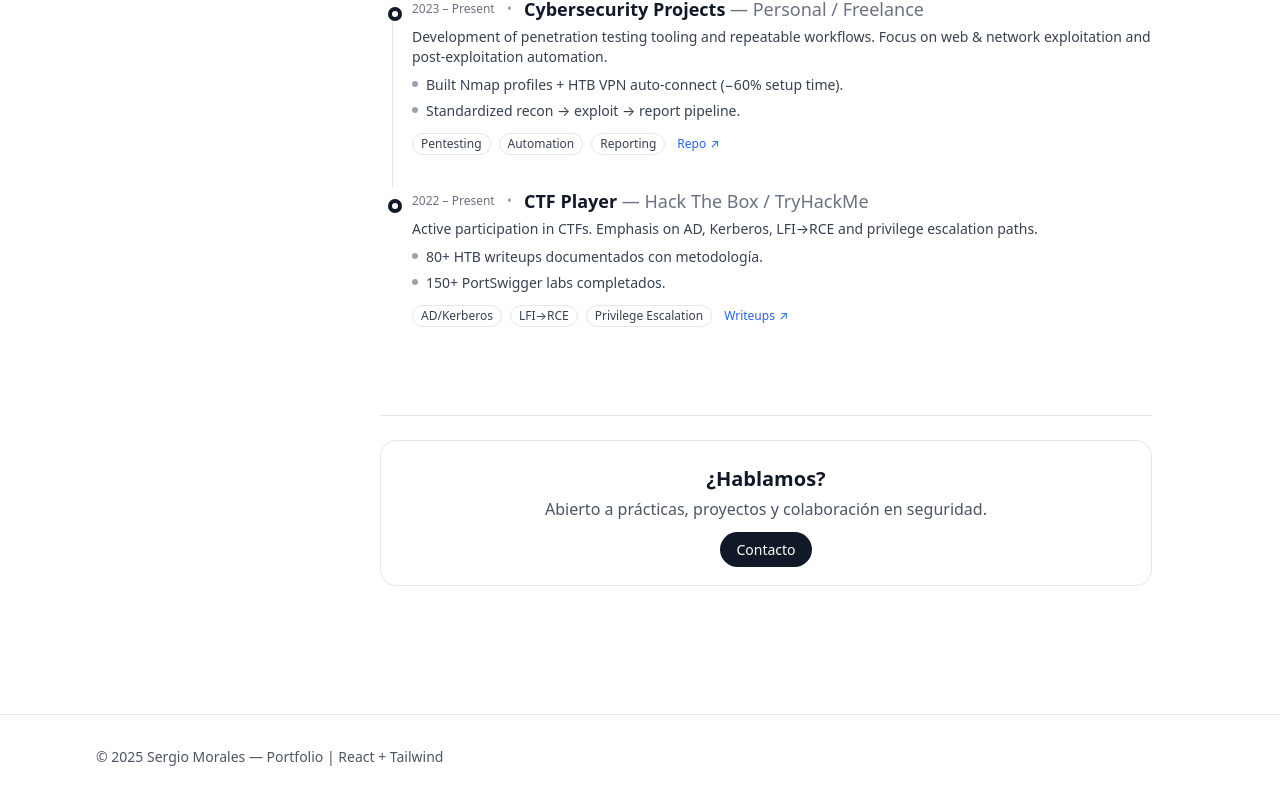
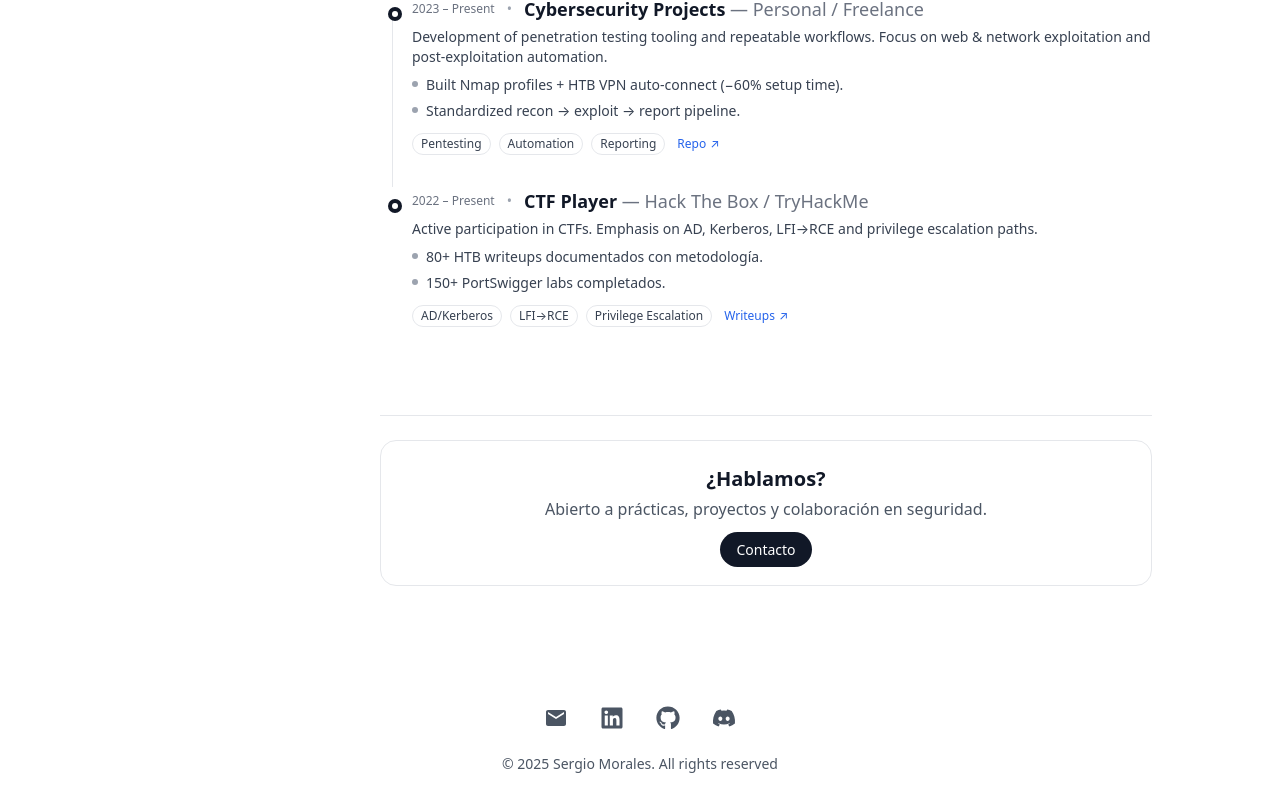
Before and after one commit to sergiomduran/sergiomduran.github.io, a React (Vite) app: page / in a window 1280 px wide. Shown: the part 1523-2335 px from the top of the page. Built offline with nearby package versions, Linux system fonts and the light colour scheme.

Commit message:
style(ui): tidy footer copy and layout polish

```diff
--- a/src/components/Footer.jsx
+++ b/src/components/Footer.jsx
@@ -1,8 +1,55 @@
+import { MdEmail } from 'react-icons/md';
+import { FaLinkedin, FaGithub, FaDiscord } from 'react-icons/fa';
+
 export default function Footer() {
+  const year = new Date().getFullYear();
+
   return (
-    <footer className="border-t border-gray-200 dark:border-gray-800 py-8 mt-12">
-      <div className="max-w-6xl mx-auto px-4 sm:px-6 lg:px-8 text-sm text-gray-600 dark:text-gray-400">
-        © {new Date().getFullYear()} Sergio Morales — Portfolio | React + Tailwind
+    <footer className="py-10">
+      <div className="max-w-6xl mx-auto px-4 sm:px-6 lg:px-8 flex flex-col items-center gap-6 text-gray-600 dark:text-gray-400">
+
+        {/* Social icons */}
+        <div className="flex items-center gap-8">
+          <a
+            href="mailto:smoralesduran4@gmail.com"
+            className="transition-colors transform transition-transform duration-200 ease-out hover:scale-110 hover:text-gray-900 dark:hover:text-gray-200"
+            aria-label="Email"
+          >
+            <MdEmail className="w-6 h-6" />
+          </a>
+          <a
+            href="https://www.linkedin.com/in/sergio-morales-durán"
+            target="_blank"
+            rel="noopener noreferrer"
+            className="transition-colors transform transition-transform duration-200 ease-out hover:scale-110 hover:text-gray-900 dark:hover:text-gray-200"
+            aria-label="LinkedIn"
+          >
+            <FaLinkedin className="w-6 h-6" />
+          </a>
+          <a
+            href="https://github.com/sergiomduran"
+            target="_blank"
+            rel="noopener noreferrer"
+            className="transition-colors transform transition-transform duration-200 ease-out hover:scale-110 hover:text-gray-900 dark:hover:text-gray-200"
+            aria-label="GitHub"
+          >
+            <FaGithub className="w-6 h-6" />
+          </a>
+          <a
+            href="https://discord.gg/tu-invite"
+            target="_blank"
+            rel="noopener noreferrer"
+            className="transition-colors transform transition-transform duration-200 ease-out hover:scale-110 hover:text-gray-900 dark:hover:text-gray-200"
+            aria-label="Discord"
+          >
+            <FaDiscord className="w-6 h-6" />
+          </a>
+        </div>
+
+        {/* Copy */}
+        <p className="text-sm text-center">
+          © {year} Sergio Morales. All rights reserved
+        </p>
       </div>
     </footer>
   );
--- a/src/layouts/Layout.jsx
+++ b/src/layouts/Layout.jsx
@@ -4,11 +4,16 @@ import { Outlet } from 'react-router-dom';
 
 export default function Layout() {
   return (
-    <div className="min-h-screen bg-white text-gray-900 dark:bg-[#0B0B0F] dark:text-gray-100 transition-colors">
+    <div className="min-h-screen flex flex-col bg-white text-gray-900 dark:bg-[#0B0B0F] dark:text-gray-100 transition-colors">
+      {/* Navbar arriba */}
       <Navbar />
-      <main className="max-w-6xl mx-auto px-4 sm:px-6 lg:px-8 py-8">
+
+      {/* Main que crece y empuja el footer */}
+      <main className="flex-grow max-w-6xl mx-auto px-4 sm:px-6 lg:px-8 py-8">
         <Outlet />
       </main>
+
+      {/* Footer siempre abajo */}
       <Footer />
     </div>
   );
```
